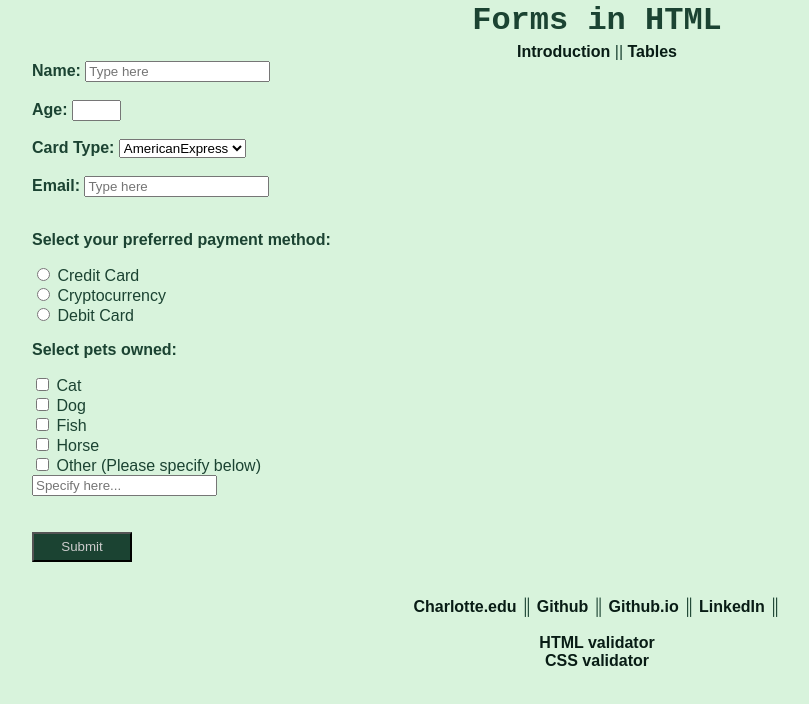
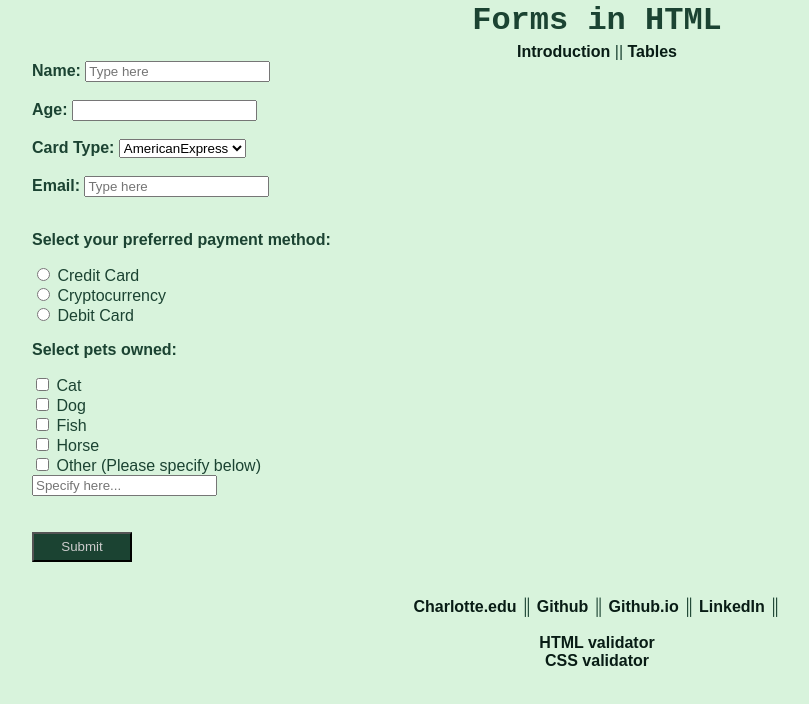
Before and after one commit to QSturnerUNCC/QSturnerUNCC.github.io, a plain HTML site: page itis3135/forms.html in a window 1280 px wide. Shown: the whole page, without its empty margins (43-852 px from the left). Drawn offline with Linux system fonts and the light colour scheme.

Commit message:
Update forms.html

```diff
--- a/itis3135/forms.html
+++ b/itis3135/forms.html
@@ -20,7 +20,7 @@
                 <label class="bold" for="name">Name:</label>
                 <input type="text" id="name" placeholder="Type here" required><br><br>
                 <label class="bold" for="age">Age:</label>
-                <input type="text" id="age" size="3px" min="1" max="120" required><br><br>
+                <input type="text" id="age" width="3px" min="1" max="120" required><br><br>
                 <label class="bold" for="cardType">Card Type:</label>
                 <select name="cardType" id="cardType">
                     <option value="americanexpress">AmericanExpress</option>
```
